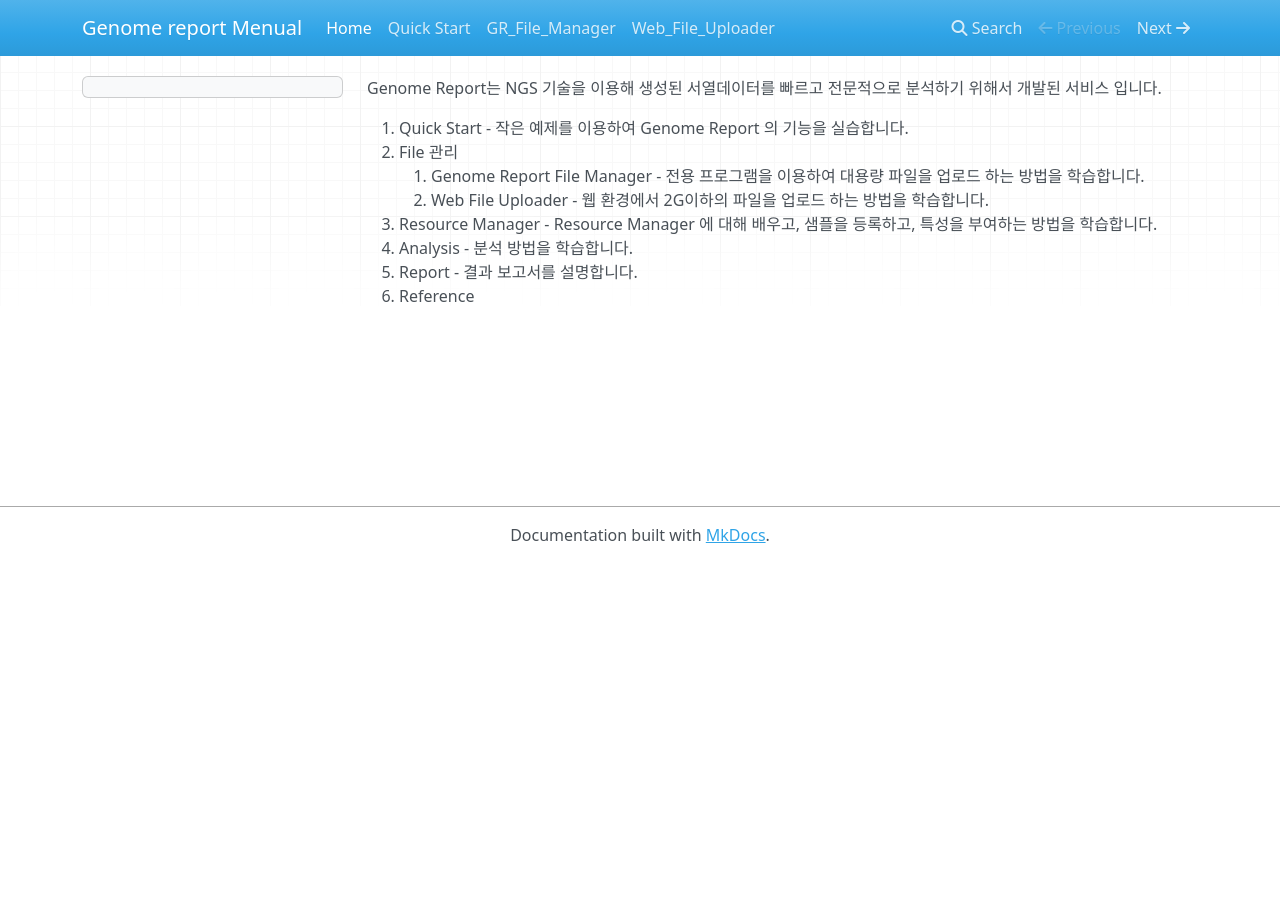
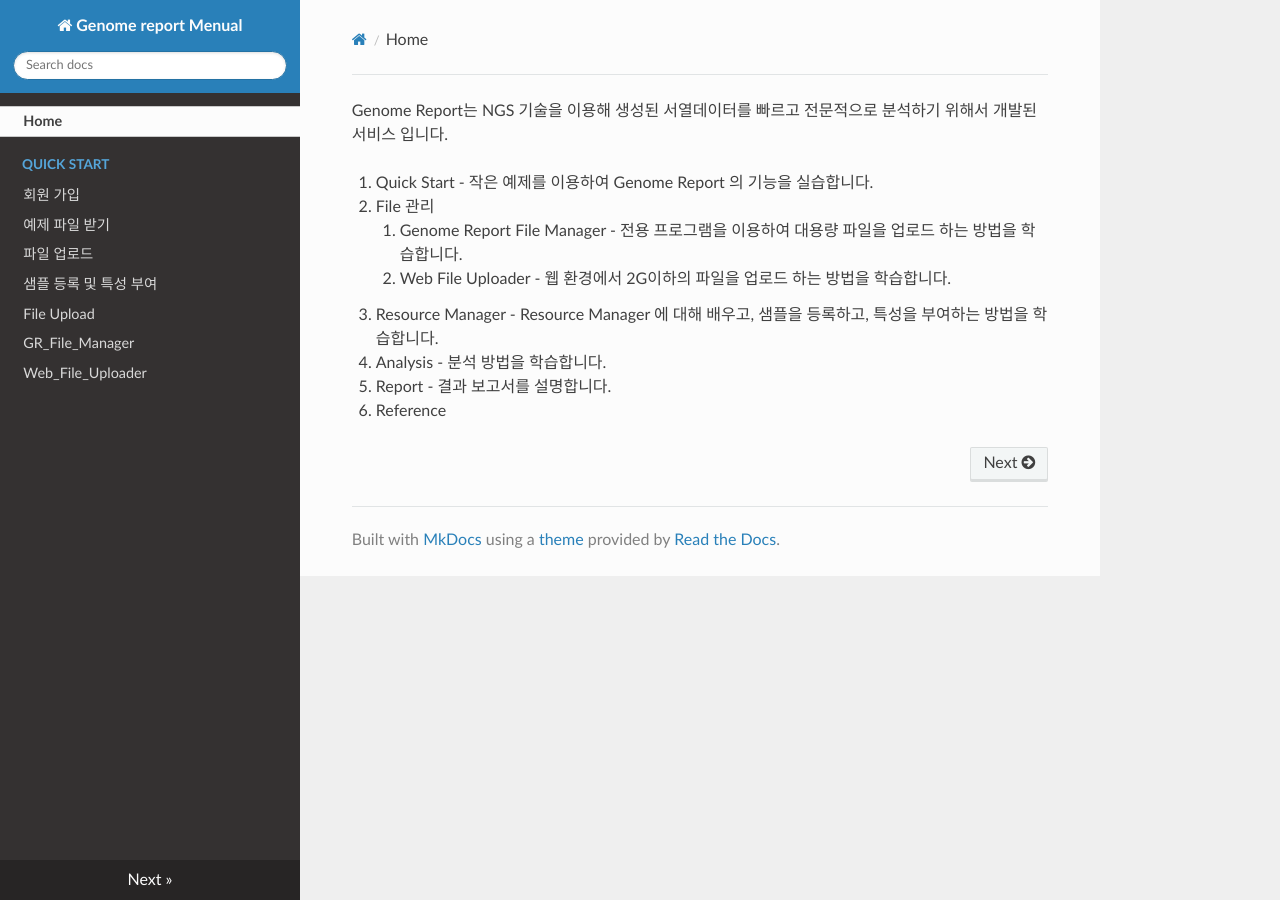
Before and after one commit to genomereport/gimanual, an MkDocs documentation site: the page built from docs/index.md, in a window 1280 px wide. Built offline with MkDocs 1.6.1, drawn with Linux system fonts in a browser that asks for light colours; nearby versions of some CDN libraries; old or Windows-style settings are respelled for this version of MkDocs.

Commit message:
update quick_start.

```diff
--- a/mkdocs.yml
+++ b/mkdocs.yml
@@ -2,6 +2,13 @@ site_name: Genome report Menual
 
 pages:
 - Home: 'index.md'
-- Quick Start: 'Quick_Start.md'
-- GR_File_Manager: 'GR_File_Manager.md'
-- Web_File_Uploader: 'Web_File_Uploader.md'
+- Quick Start:
+    - 회원 가입 : quick_start/member_registration.md
+    - 예제 파일 받기 : quick_start/example_download.md
+    - 파일 업로드 : quick_start/file_upload.md
+    - 샘플 등록 및 특성 부여 : quick_start/sample_register.md
+    - File Upload : Quick_Start.md
+- GR_File_Manager: GR_File_Manager.md
+- Web_File_Uploader: Web_File_Uploader.md
+
+theme: readthedocs
```
Also changed, not shown: docs/quick_start/example_download.md (added, +19 -0 lines), docs/quick_start/file_upload.md (added, +40 -0 lines), docs/quick_start/member_registration.md (added, +15 -0 lines), docs/quick_start/sample_register.md (added, +70 -0 lines).
